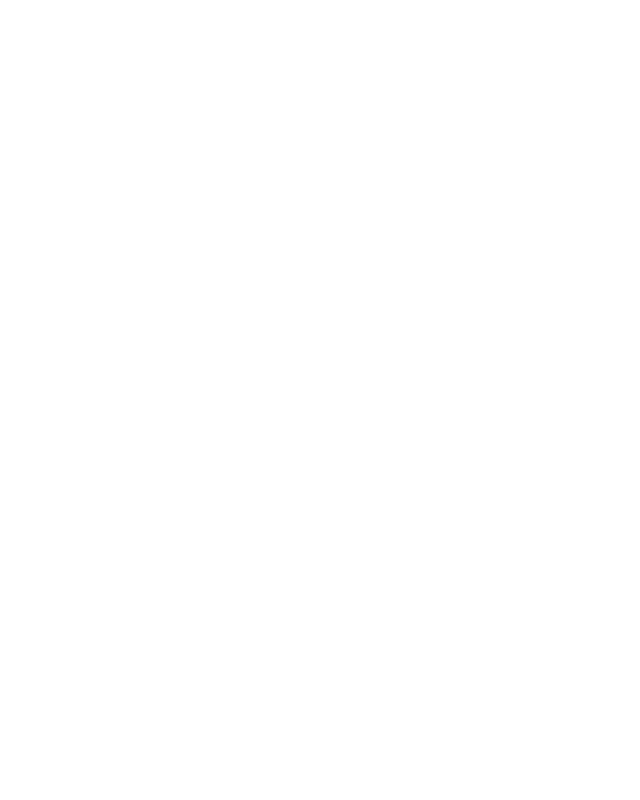
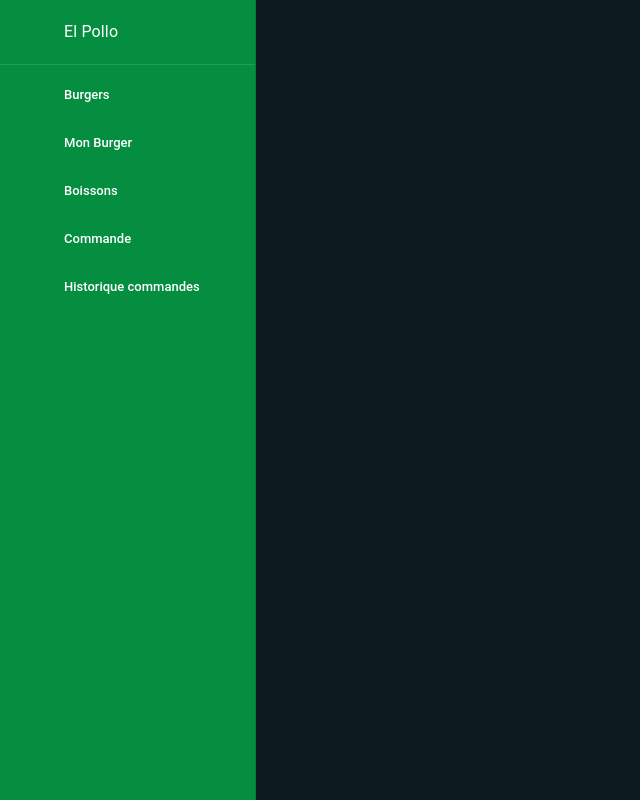
Before and after one commit to RaphaelAZ/el-pollo, a Vue app in the folder el-pollo-front/: page / in a window 1280 px wide. Before the commit this address had no page. Shown: the whole page, without its empty margins (0-640 px from the left). Built offline with nearby package versions, Linux system fonts and the light colour scheme; no server answers; some icons are missing.

Commit message:
(+) App fix

```diff
--- a/el-pollo-front/src/App.vue
+++ b/el-pollo-front/src/App.vue
@@ -1,20 +1,13 @@
 <script setup lang="ts">
 import { computed, onMounted } from 'vue'
 import NavBar from '@/components/navbar/NavBar.vue';
-import UserModal from '@/components/UserModal.vue'
 import SnackBar from '@/components/common/SnackBar.vue'
 import { useUserStore } from '@/stores/userStore';
 import { useConsumableStore } from '@/stores/consumableStore';
 import { useSnackbarStore } from "@/stores/snackBarStore";
-import LoginView from './views/LoginView.vue';
 
-const userStore = useUserStore();
 const snackbar = useSnackbarStore();
 const consumableStore = useConsumableStore();
-const showModal = computed(() => !userStore.activeUser);
-
-const showLogin = ref<boolean>(false);
-const showRegister = ref<boolean>(false);
 
 onMounted(() => {
   consumableStore.getAllConsumable();
--- a/el-pollo-front/src/components/navbar/NavBar.vue
+++ b/el-pollo-front/src/components/navbar/NavBar.vue
@@ -57,6 +57,14 @@
           :condition="previousOrderStore.previousOrders.length > 0"
         />
 
+        <navbar-item
+          title=" "
+          class="mt-10"
+          :is-parent-expanded="isExpanded"
+          to="/pollo"
+          :condition="basketStore.basket.length > 0"
+        />
+
       </v-list>
     </v-navigation-drawer>
   </aside>
--- /dev/null
+++ b/el-pollo-front/src/views/PolloView.vue
@@ -0,0 +1,6 @@
+<template>
+    <h1>AAAAAAAAAAAAAAAAAAAAAAAAAAAAAAAAAAAAAAAAAAAAAAAAAAAAAAAAAAAAAAAAAAaH</h1>
+</template>
+
+<script lang="ts" setup>
+</script>
```
